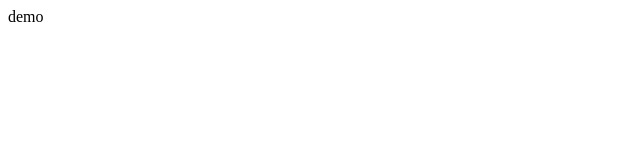
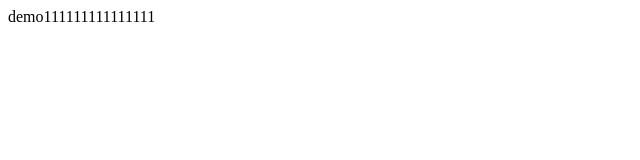
Before and after one commit to nangongruiyang/nangong, a plain HTML site: page index.html in a window 1280 px wide. Shown: the whole page, without its empty margins (0-640 px from the left). Drawn offline with Linux system fonts and the light colour scheme.

Commit message:
MOD
MOD:11

```diff
--- a/index.html
+++ b/index.html
@@ -7,6 +7,6 @@
 <title>demo</title>
 </head>
 <body>
-demo
+demo111111111111111
 </body>
 </html>
```
